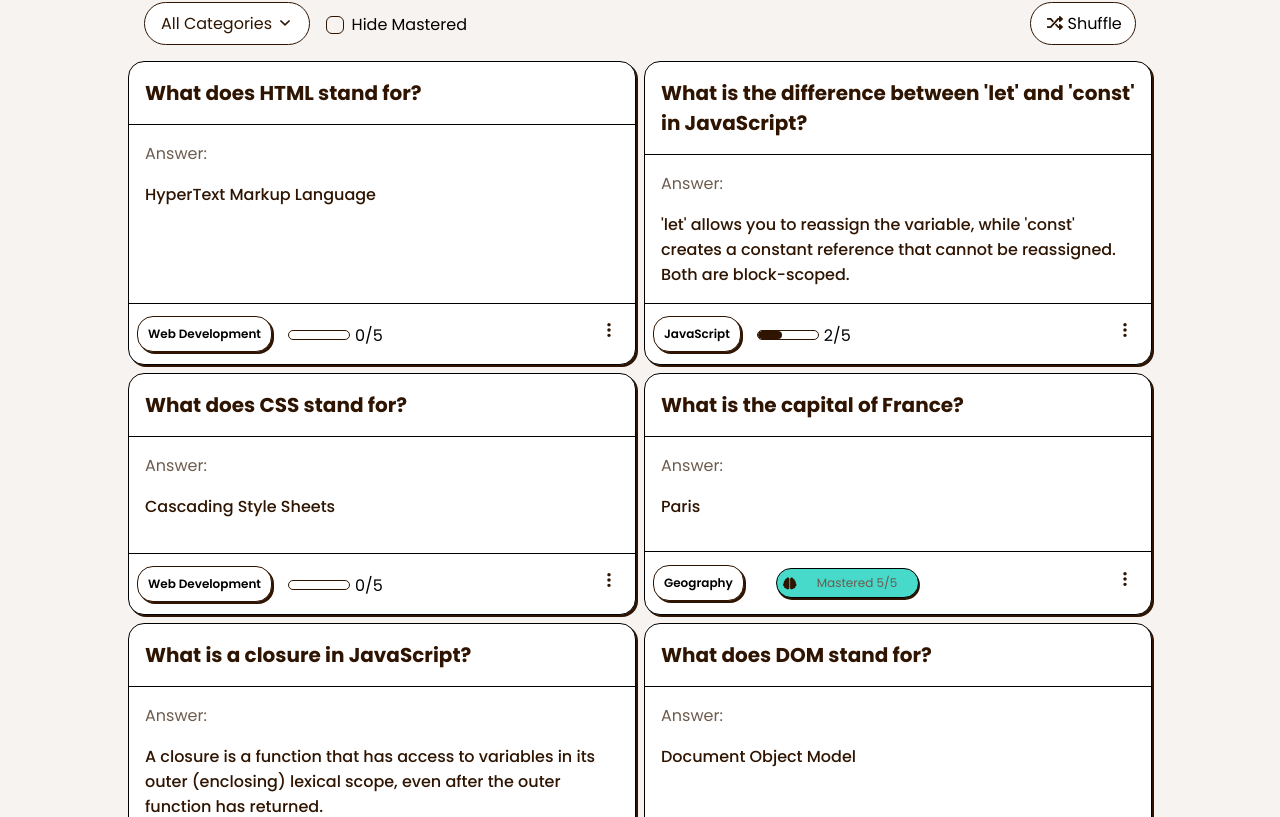
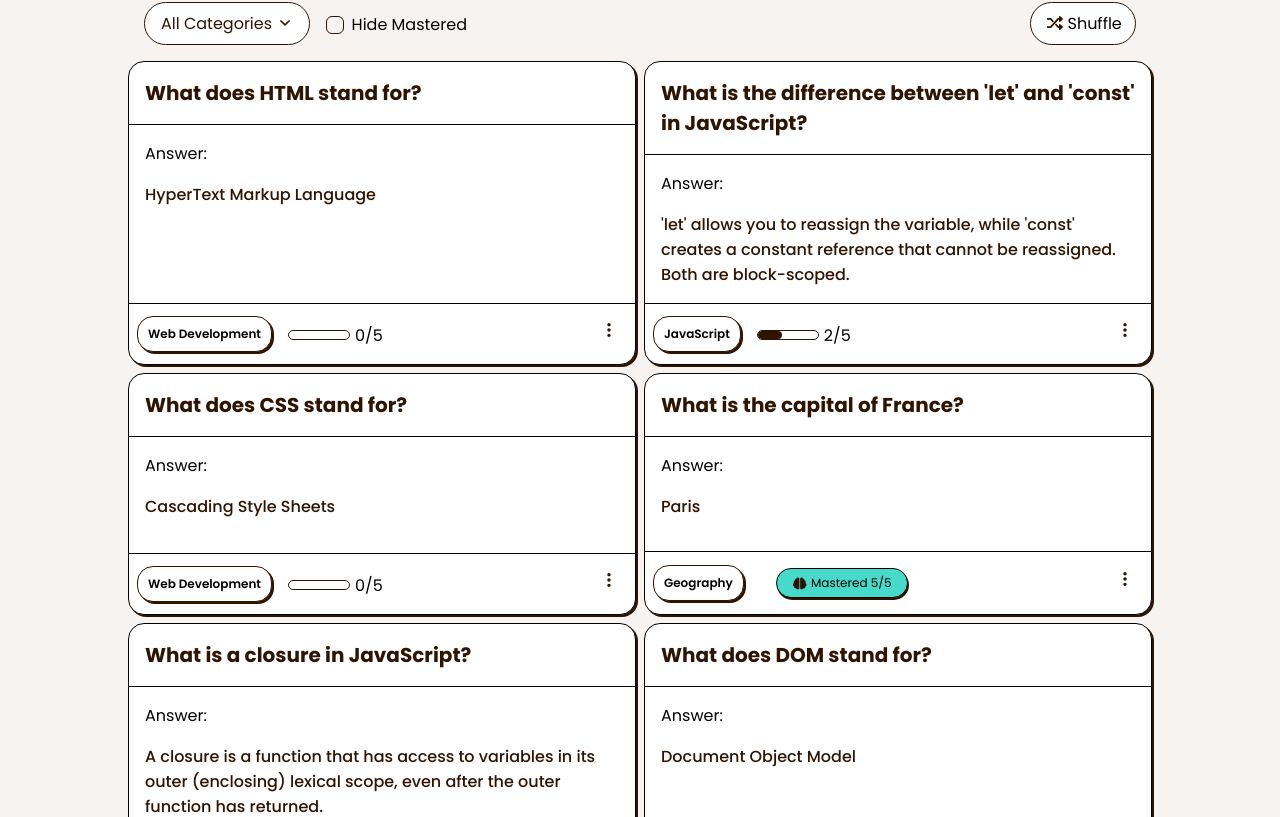
Before and after one commit to bengera/flashcard-app, a React (Vite) app: page / in a window 1280 px wide. Shown: the part 543-1360 px from the top of the page. Built offline with nearby package versions, Linux system fonts and the light colour scheme.

Commit message:
Fix css issues with mastered badge

```diff
--- a/src/css/mini-cards.css
+++ b/src/css/mini-cards.css
@@ -25,14 +25,14 @@
   flex: 1;
 }
 
-.flashcard-box-inner span,
+.flashcard-box-inner span:not(:last-child),
 .flashcard-box__answer-text {
-  padding: 0 1rem 0 1rem;
+  padding: 0 1rem;
 }
 
-.flashcard-box-inner span {
+/* .flashcard-box-inner span {
   color: var(--clr-neutral-600);
-}
+} */
 
 .flashcard-box__answer-text {
   color: var(--clr-neutral-900);
--- a/src/css/progress-bar.css
+++ b/src/css/progress-bar.css
@@ -34,6 +34,7 @@
   align-self: center;
   justify-content: center;
   gap: 3px;
+  width: 120px;
 }
 
 .flashcard__progress-container-mastered .flashcard__progress-bar,
```
